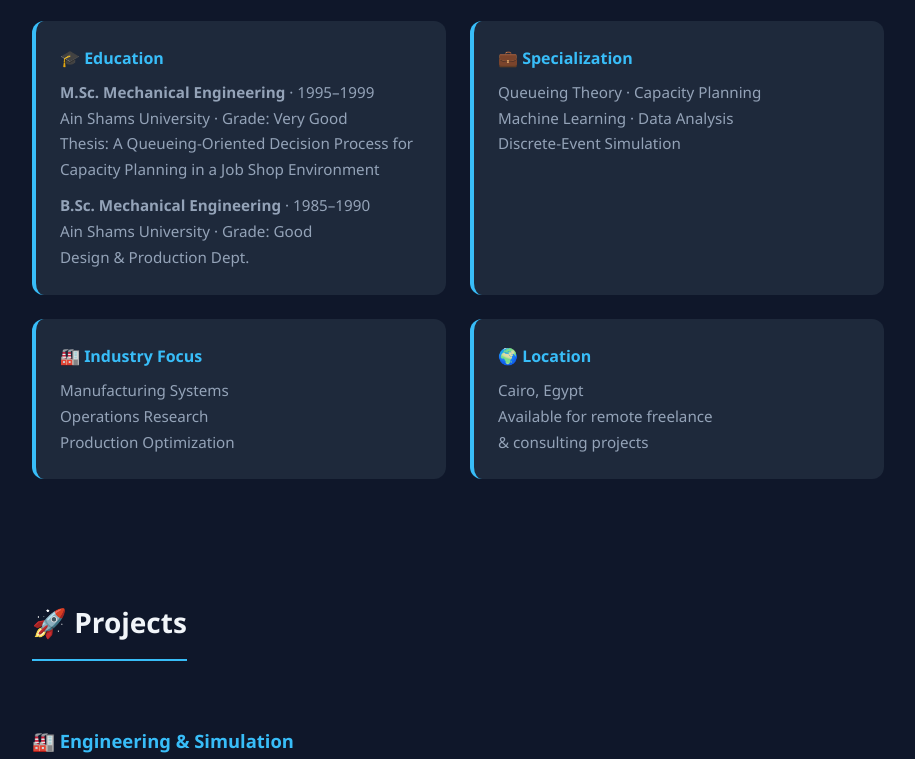
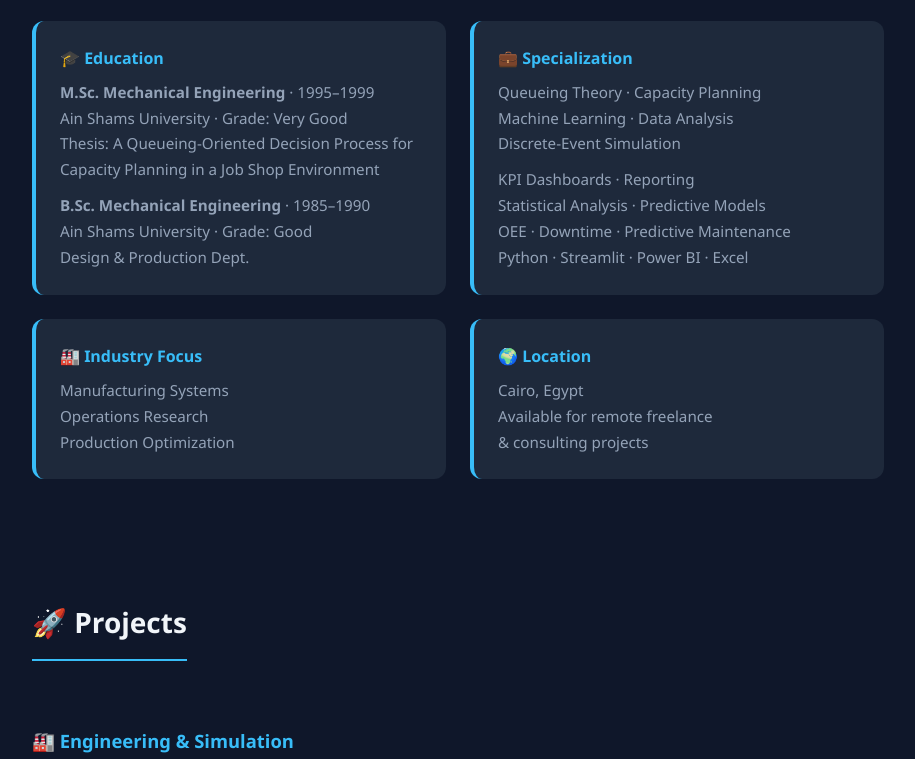
Before and after one commit to mohamedsayed980/mysite, a plain HTML site: page index.html in a window 1280 px wide. Shown: the part 872-1631 px from the top of the page, without its empty margins (182-1097 px from the left). Drawn offline with Linux system fonts and the light colour scheme.

Commit message:
Add files via upload

```diff
--- a/index.html
+++ b/index.html
@@ -103,7 +103,7 @@
     </div>
     <div class="about-card">
       <h4>💼 Specialization</h4>
-      <p>Queueing Theory · Capacity Planning<br>Machine Learning · Data Analysis<br>Discrete-Event Simulation</p>
+      <p>Queueing Theory &middot; Capacity Planning<br>Machine Learning &middot; Data Analysis<br>Discrete-Event Simulation<span style="display:block;margin-top:10px">KPI Dashboards &middot; Reporting<br>Statistical Analysis &middot; Predictive Models<br>OEE &middot; Downtime &middot; Predictive Maintenance<br>Python &middot; Streamlit &middot; Power BI &middot; Excel</span></p>
     </div>
     <div class="about-card">
       <h4>🏭 Industry Focus</h4>
```
